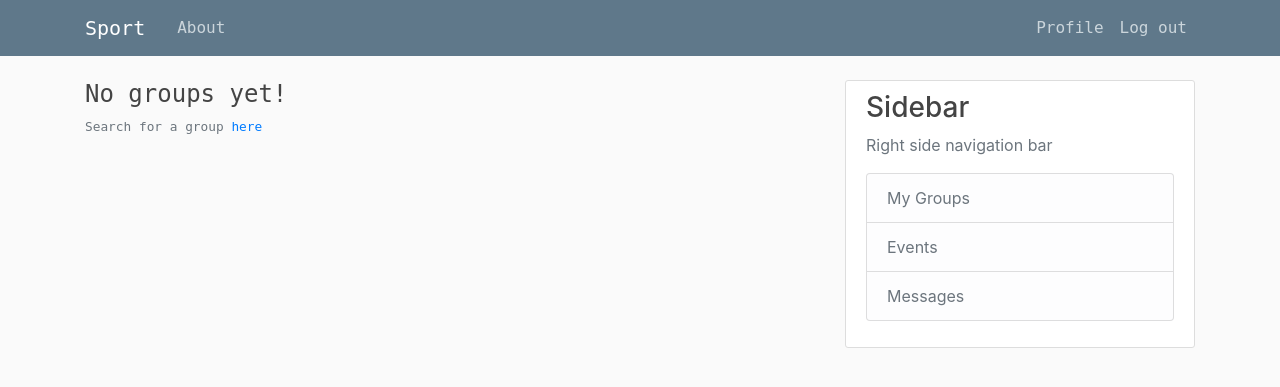
After one commit to Werozel/PlayersPairingSystem, a Flask app: page /mygroups in a window 1280 px wide. The commit adds this page. Shown: the top 387 px of the page. Run offline with Flask 2, Linux system fonts and the light colour scheme; the visitor is signed in with stand-in values (Sample User, id 1); data comes from the database, SQL or seed files in the repository; some libraries are stand-ins or nearby versions.

Commit message:
Добавил просмотр своих групп

```diff
--- a/libs/Group.py
+++ b/libs/Group.py
@@ -13,7 +13,7 @@ class Group(db.Model):
     __tablename__ = "groups"
 
     def __repr__(self):
-        return f"{self.name}, {self.sport}, {self.admin_id}"
+        return f"{self.name}: {self.sport}, admin: {self.admin.username};"
 
     @staticmethod
     def get_by_sport(sport):
--- a/server.py
+++ b/server.py
@@ -130,12 +130,10 @@ def search():
 def joingroup():
     group = Group.query.filter_by(id=int(request.args.get('id'))).first()
     members = group.get_members()
-    print(members)
     if (current_user not in members):
         new_row = Member(user_id=current_user.id, group_id=group.id)
         db.session.add(new_row)
         db.session.commit()
-        flash(f"Joined group {group.name}", 'success')
     return redirect(url_for('group', id=group.id))
 
 
@@ -144,23 +142,29 @@ def joingroup():
 def group(id):
     group = Group.get(id)
     members = group.get_members()
-    return render_template('group.html', group=group, members=members, sidebar=True)
+    is_member = current_user in members
+    return render_template('group.html', group=group, members=members, sidebar=True, is_member=is_member)
 
+
+@app.route("/newgroup", methods=['GET', 'POST'])
+@login_required
+def new_group():
+    return redirect(request.referrer)
 
 #--------------------------------------------------------------------------------------------------------
 #------------------------------------------SIDEBAR-------------------------------------------------------
 
-@app.route("/myGroups", methods=['GET'])
+@app.route("/mygroups", methods=['GET'])
 @login_required
 def my_groups():
-    return redirect(url_for('profile'))
+    return render_template('my_groups.html', groups=current_user.get_groups(), sidebar=True)
 
-@app.route("/myEvents", methods=['GET'])
+@app.route("/mygvents", methods=['GET'])
 @login_required
 def my_events():
     return redirect(url_for('profile'))
 
-@app.route("/myMessages", methods=['GET'])
+@app.route("/mygessages", methods=['GET'])
 @login_required
 def my_messages():
     return redirect(url_for('profile'))
--- a/templates/main.html
+++ b/templates/main.html
@@ -75,13 +75,13 @@
                             <p class='text-muted'>Right side navigation bar
                             <ul class="list-group">
                                 <li class="list-group-item list-group-item-light">
-                                    <a href="{{url_for('myGroups')}}">My Groups</a>
+                                    <a href="{{url_for('my_groups')}}" class="text-secondary">My Groups</a>
                                 </li>
                                 <li class="list-group-item list-group-item-light">
-                                    <a href="{{url_for('myEvents')}}">Events</a>
+                                    <a href="{{url_for('my_events')}}" class="text-secondary">Events</a>
                                 </li>
                                 <li class="list-group-item list-group-item-light">
-                                    <a href="{{url_for('myMessages')}}">Messages</a>
+                                    <a href="{{url_for('my_messages')}}" class="text-secondary">Messages</a>
                                 </li>
                             </ul>
                             </p>
--- /dev/null
+++ b/templates/my_groups.html
@@ -0,0 +1,30 @@
+{% extends 'main.html' %}
+
+{% block content %}
+    {% if groups %}
+        <div class="media">
+            <h4 class="h4 media-body">My groups</h4>
+            <a class="media-right" href="{{url_for('new_group')}}">
+                <img class="w-75 h-75" title="New group"
+                     src="{{ url_for('static', filename='buttons/icons8-plus-math-50.png')}}"/>
+            </a>
+        </div>
+        <legend class="border-bottom mb-4 mt-2"></legend>
+        {% for group in groups %}
+            <div class="content-section w-75">
+                <div class="media">
+                    <a class="media-body" href="{{ url_for('group', id=group.id) }}">{{group.name}}</a>
+                </div>
+                <table>
+                    <tr class="table">
+                        <td><span class="text-muted">admin: </span>{{group.admin.name}} {{group.admin.last_name}}</td>
+                        <td><span class="text-muted">sport: </span>{{group.sport}}</td>
+                    </tr>
+                </table>
+            </div>
+        {% endfor %}
+    {% else %}
+        <h4>No groups yet!</h4>
+        <p class="text-muted small">Search for a group <a href="{{url_for('search')}}">here</a></p>
+    {% endif %}
+{% endblock %}
```
Also changed, not shown: templates/group.html (+8 -6 lines), static/buttons/icons8-plus-math-50.png (added), static/profile_pics/28fd5b6493fb200d.jpg (added).
